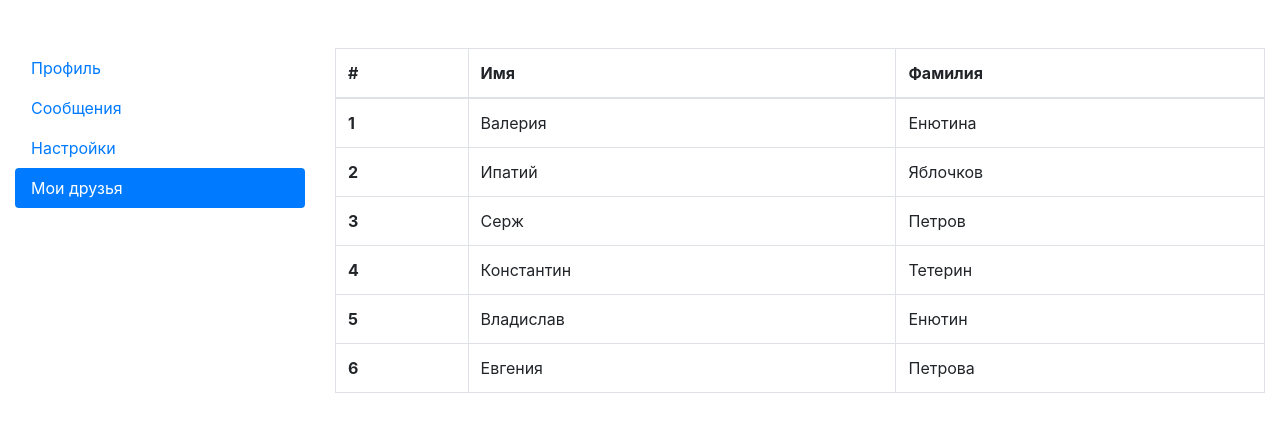
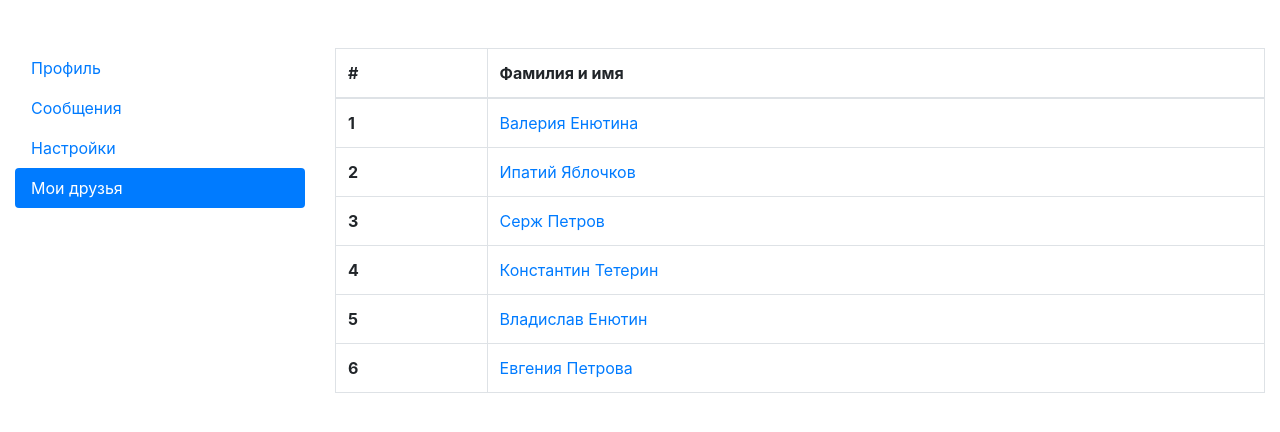
Before and after one commit to Lidia-Menshikova/react-975, a React (Create React App) app: page /friends in a window 1280 px wide. Shown: the top 432 px of the page. Built offline with nearby package versions, Linux system fonts and the light colour scheme.

Commit message:
Friends + Profile get user

```diff
--- a/src/App.jsx
+++ b/src/App.jsx
@@ -31,13 +31,13 @@
         <div className="col-sm-9">
           <Routes>
             <Route
-              path="/profile"
+              path="/profile/*"
               element={<Profile function={props.function.key_getUser} />}
             />
-            <Route path="/messages" element={<Messages />} />
-            <Route path="/settings" element={<Settings />} />
+            <Route path="/messages/*" element={<Messages />} />
+            <Route path="/settings/*" element={<Settings />} />
             <Route
-              path="/friends"
+              path="/friends/*"
               element={<Friends function={props.function.key_getUsers} />}
             />
           </Routes>
--- a/src/components/Friends.jsx
+++ b/src/components/Friends.jsx
@@ -1,9 +1,14 @@
+import { Link } from "react-router-dom";
+
 const TableRow = (props) => {
   return (
     <tr>
       <th scope="row">{props.index + 1}</th>
-      <td>{props.name}</td>
-      <td>{props.lastname}</td>
+      <td>
+        <Link to={"/profile/" + props.id}>
+          {props.name} {props.lastname}
+        </Link>
+      </td>
     </tr>
   );
 };
@@ -16,6 +21,7 @@
   for (let i = 0; i < usersCount; i++) {
     userRow.push(
       <TableRow
+        id={users[i].id}
         key={i}
         index={i}
         name={users[i].name}
@@ -29,8 +35,7 @@
       <thead>
         <tr>
           <th scope="col">#</th>
-          <th scope="col">Имя</th>
-          <th scope="col">Фамилия</th>
+          <th scope="col">Фамилия и имя</th>
         </tr>
       </thead>
       <tbody>{userRow}</tbody>
--- a/src/components/Profile.jsx
+++ b/src/components/Profile.jsx
@@ -1,8 +1,10 @@
 import styles from "./Profile.module.css";
 
 const Profile = (props) => {
-  let user = props.function();
-  //console.log(user);
+  let userId = location.pathname.split("/")[2];
+  let user = props.function(userId);
+  // console.log(user);
+  // console.log(userId);
   return (
     <div className="row">
       <div className="col-sm-3">
--- a/src/state.jsx
+++ b/src/state.jsx
@@ -8,17 +8,26 @@
 };
 
 const users = {
-  0: { name: "Валерия", lastname: "Енютина" },
-  1: { name: "Ипатий", lastname: "Яблочков" },
-  2: { name: "Серж", lastname: "Петров" },
-  3: { name: "Константин", lastname: "Тетерин" },
-  4: { name: "Владислав", lastname: "Енютин" },
-  5: { name: "Евгения", lastname: "Петрова" },
+  0: { name: "Валерия", lastname: "Енютина", id: 4 },
+  1: { name: "Ипатий", lastname: "Яблочков", id: 9 },
+  2: { name: "Серж", lastname: "Петров", id: 7 },
+  3: { name: "Константин", lastname: "Тетерин", id: 2 },
+  4: { name: "Владислав", lastname: "Енютин", id: 22 },
+  5: { name: "Евгения", lastname: "Петрова", id: 14 },
 };
 
-export function getUser() {
+export function getUser(userId) {
+  for (let i = 0; i < Object.keys(users).length; i++) {
+    if (users[i].id == userId) return users[i];
+  }
   return user;
 }
+// export function getUser(userId) {
+//   for (let i = 0; i < Object.keys(users).length; i++) {
+//     if (users[i].id == userId) {
+//       return user[i];
+//     }
+//   }
 
 export function getUsers() {
   return users;
```
